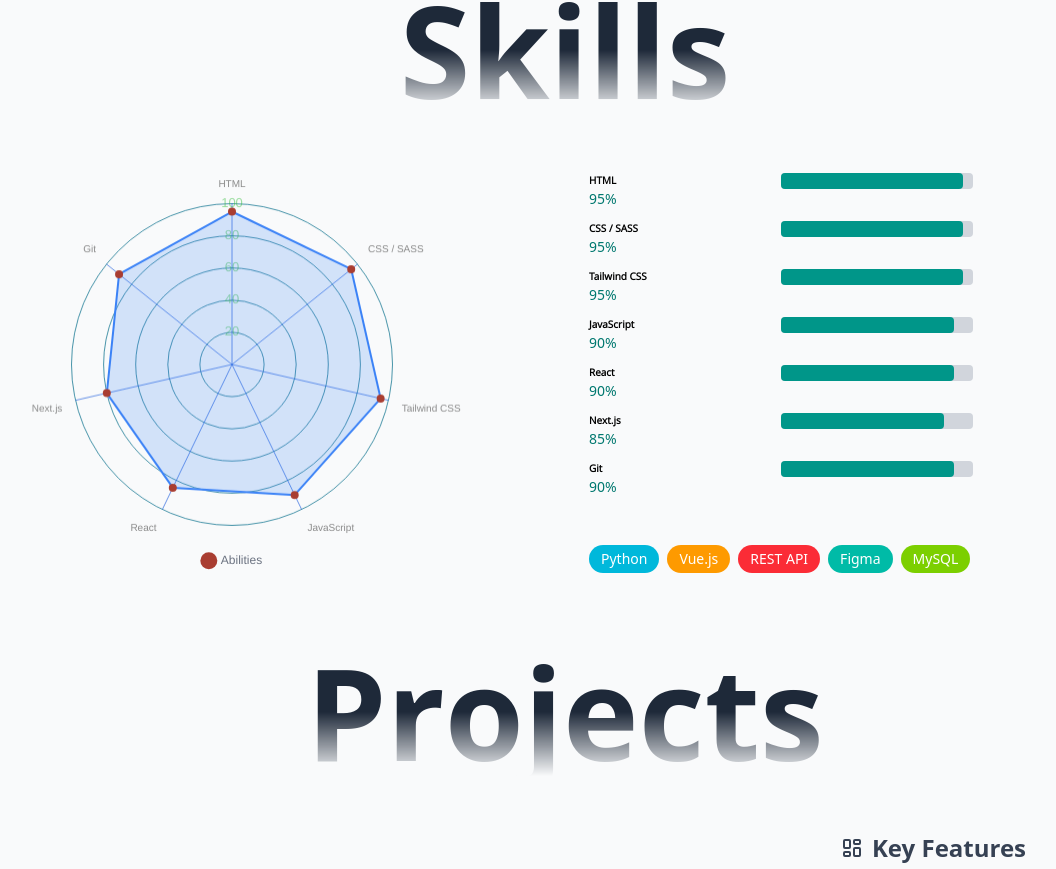
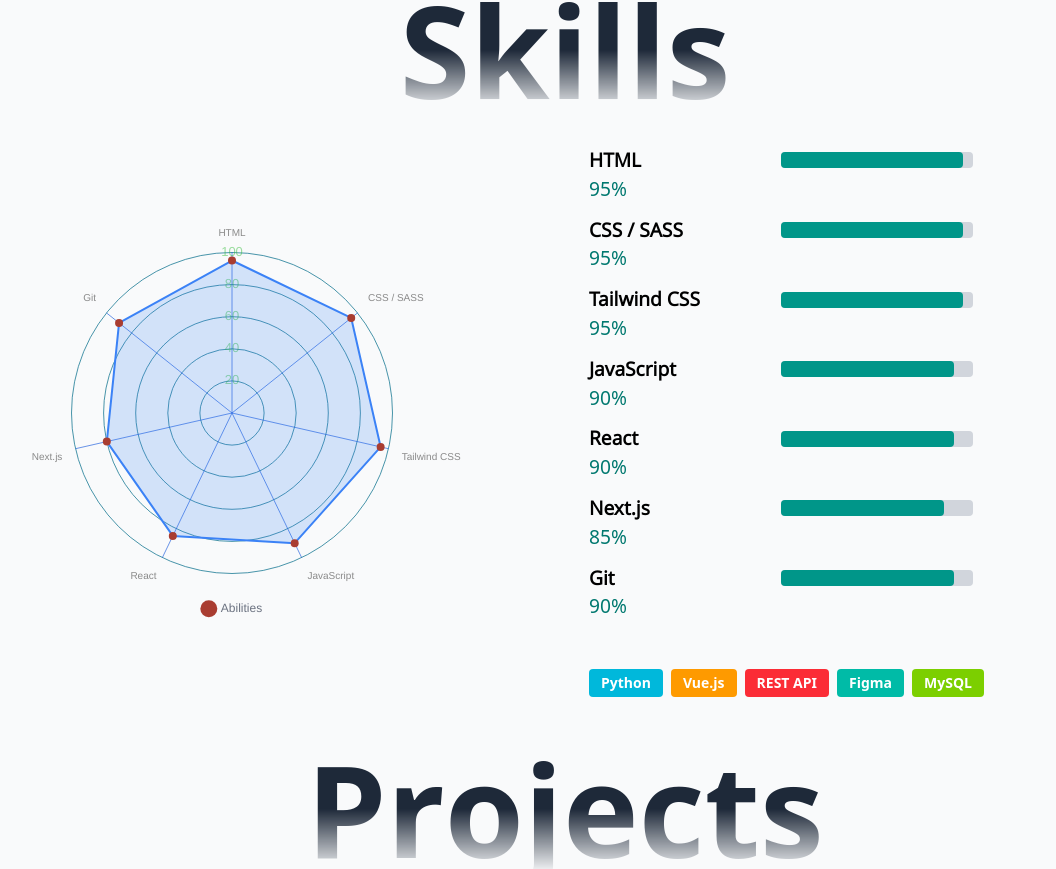
Before and after one commit to Alireza-Hamidi2001/portfolio-next, a Next.js app: page / in a window 1280 px wide. Shown: the part 878-1747 px from the top of the page, without its empty margins (75-1131 px from the left). Built offline with nearby package versions, Linux system fonts and the light colour scheme.

Commit message:
change 2

```diff
--- a/app/_components/ImgURLs.jsx
+++ b/app/_components/ImgURLs.jsx
@@ -4,13 +4,13 @@
     "https://res.cloudinary.com/direu398z/image/upload/v1781422555/Screenshot_1340_gxbkas.png",
     "https://res.cloudinary.com/direu398z/image/upload/v1781422561/Screenshot_1341_pw3bmd.png",
     "https://res.cloudinary.com/direu398z/image/upload/v1781422556/Screenshot_1333_qeafuy.png",
-    "https://res.cloudinary.com/direu398z/image/upload/v1781422554/Screenshot_1338_ciwg84.png", //
+    "https://res.cloudinary.com/direu398z/image/upload/v1789062750/res-1_crio8i.png",
     "https://res.cloudinary.com/direu398z/image/upload/v1781422560/Screenshot_1342_rlqstp.png",
     "https://res.cloudinary.com/direu398z/image/upload/v1781422555/Screenshot_1334_tqdqv8.png",
     "https://res.cloudinary.com/direu398z/image/upload/v1781422566/Screenshot_1343_go3peb.png",
     "https://res.cloudinary.com/direu398z/image/upload/v1781422563/Screenshot_1344_ll87ws.png",
     "https://res.cloudinary.com/direu398z/image/upload/v1781422562/Screenshot_1339_z21ukt.png",
-    "https://res.cloudinary.com/direu398z/image/upload/v1781422578/Screenshot_1345_aqzrtz.png",
-    "https://res.cloudinary.com/direu398z/image/upload/v1781422552/Screenshot_1336_phjcft.png",
+    "https://res.cloudinary.com/direu398z/image/upload/v1789062727/res-3_bprxzx.png",
+    "https://res.cloudinary.com/direu398z/image/upload/v1789062733/res-4_eeferb.png",
     "https://res.cloudinary.com/direu398z/image/upload/v1781422604/Screenshot_1346_yfejjt.png",
 ];
--- a/app/_components/SkillChart.jsx
+++ b/app/_components/SkillChart.jsx
@@ -66,11 +66,11 @@
 
     // Tags data
     const skillTags = [
-        { name: "Python", delay: 0.8, bgColor: "bg-cyan-500" },
-        { name: "Vue.js", delay: 0.9, bgColor: "bg-amber-500" },
-        { name: "REST API", delay: 1, bgColor: "bg-red-500" },
-        { name: "Figma", delay: 1.1, bgColor: "bg-teal-500" },
-        { name: "MySQL", delay: 1.2, bgColor: "bg-lime-500" },
+        { name: "Python", delay: 0.6, bgColor: "bg-cyan-500" },
+        { name: "Vue.js", delay: 0.7, bgColor: "bg-amber-500" },
+        { name: "REST API", delay: 0.8, bgColor: "bg-red-500" },
+        { name: "Figma", delay: 0.9, bgColor: "bg-teal-500" },
+        { name: "MySQL", delay: 1, bgColor: "bg-lime-500" },
     ];
 
     // Chart options
@@ -164,7 +164,7 @@
                                             delay={skill.delay}
                                             className="w-full max-w-sm justify-center text-center sm:text-left grid grid-cols-2 items-center"
                                         >
-                                            <span className="font-open-sans font-bold">
+                                            <span className="font-open-sans font-bold text-[1.2rem]">
                                                 {skill.name}
                                             </span>
                                             <div className="w-40 sm:w-48 bg-gray-300 dark:bg-zinc-700 rounded-sm h-4">
@@ -175,7 +175,7 @@
                                                     }}
                                                 ></div>
                                             </div>
-                                            <span className="text-sm text-teal-700 dark:text-teal-500">
+                                            <span className="text-teal-700 dark:text-teal-500 text-[1.2rem]">
                                                 {skill.percentage}%
                                             </span>
                                         </AnimateOnScroll>
@@ -185,7 +185,7 @@
                         </AnimateOnScroll>
 
                         {/* Skills Tags */}
-                        <div className="flex flex-wrap gap-2 mt-6">
+                        <div className="flex justify-center sm:justify-start flex-wrap gap-1 sm:gap-2 mt-6">
                             {skillTags.map((tag, index) => (
                                 <AnimateOnScroll
                                     key={index}
@@ -194,7 +194,7 @@
                                     className="flex flex-wrap gap-2 mt-6"
                                 >
                                     <span
-                                        className={`${tag.bgColor} px-3 py-1 text-white dark:text-black rounded-full text-xs sm:text-sm`}
+                                        className={`${tag.bgColor} px-3 py-1 text-white dark:text-black rounded-sm text-xs font-semibold sm:text-sm`}
                                     >
                                         {tag.name}
                                     </span>
--- /dev/null
+++ b/app/_components/Spinner.jsx
@@ -0,0 +1,5 @@
+function Spinner() {
+    return <div className="spinner"></div>;
+}
+
+export default Spinner;
--- a/app/_components/restaurantMenu/RestaurantDemo.jsx
+++ b/app/_components/restaurantMenu/RestaurantDemo.jsx
@@ -26,7 +26,7 @@
 
             <div className="w-full mx-auto rounded-xl border border-gray-200 dark:border-gray-700 shadow-sm mb-12 bg-black aspect-video">
                 <iframe
-                    src="https://player.cloudinary.com/embed/?cloud_name=direu398z&public_id=suit-shop_l7zxnq&autoplay=true&muted=true&loop=true&controls=false"
+                    src="https://res.cloudinary.com/direu398z/video/upload/v1789062727/restaurant-NEXTjs-video_dvdlh2.mp4"
                     allow="autoplay; fullscreen; encrypted-media; picture-in-picture"
                     frameBorder="0"
                     className="w-full h-full"
--- a/app/_components/restaurantMenu/RestaurantMenuSection.jsx
+++ b/app/_components/restaurantMenu/RestaurantMenuSection.jsx
@@ -1,14 +1,18 @@
+import { Suspense } from "react";
 import RestaurantDemo from "./RestaurantDemo.jsx";
 import SuitShopDemo from "./RestaurantDemo.jsx";
 import RestaurantFeatures from "./RestaurantFeatures.jsx";
 import SuitShopFeatures from "./RestaurantFeatures.jsx";
+import Spinner from "../Spinner.jsx";
 
 export default function RestaurantMenuSection() {
     return (
         <section className="container mx-auto px-4 mb-16">
             <div className="flex flex-col-reverse md:grid grid-cols-1 items-center md:grid-cols-[2fr_3fr] gap-4">
                 <RestaurantFeatures />
-                <RestaurantDemo />
+                <Suspense fallback={<Spinner />}>
+                    <RestaurantDemo />
+                </Suspense>
             </div>
         </section>
     );
--- a/app/_components/suitShop/SuitShopDemo.jsx
+++ b/app/_components/suitShop/SuitShopDemo.jsx
@@ -1,5 +1,7 @@
+import { Suspense } from "react";
 import { FaCartPlus, FaCheckCircle, FaDatabase, FaLock } from "react-icons/fa";
 import { HiOutlineSparkles } from "react-icons/hi";
+import Spinner from "../Spinner";
 
 export default function SuitShopDemo() {
     return (
@@ -23,7 +25,7 @@
                     </span>
                 </div>
             </div>
-
+            <Suspense fallback={<Spinner />}>
                 <div className="w-full mx-auto rounded-xl border border-gray-200 dark:border-gray-700 shadow-sm mb-12 bg-black aspect-video">
                     <iframe
                         src="https://player.cloudinary.com/embed/?cloud_name=direu398z&public_id=suit-shop_l7zxnq&autoplay=true&muted=true&loop=true&controls=false"
@@ -34,6 +36,7 @@
                         title="Suit Shop Demo Video"
                     />
                 </div>
+            </Suspense>
 
             <div className="text-center mt-8 pt-2 md:pt-4 border-t border-gray-200 dark:border-gray-700">
                 <div className="grid grid-cols-2 md:grid-cols-3 justify-center mb-6 md:mb-0 gap-2 md:gap-6 text-xs text-gray-500 dark:text-gray-400">
--- a/app/_components/suitShop/SuitShopSection.jsx
+++ b/app/_components/suitShop/SuitShopSection.jsx
@@ -1,5 +1,7 @@
+import { Suspense } from "react";
 import SuitShopDemo from "./SuitShopDemo.jsx";
 import SuitShopFeatures from "./SuitShopFeatures";
+import Spinner from "../Spinner.jsx";
 
 export default function SuitShopSection() {
     return (
--- a/app/_styles/globals.css
+++ b/app/_styles/globals.css
@@ -192,6 +192,26 @@
     }
 }
 
+.spinner {
+    margin: 4.75rem auto 1.6rem auto;
+    width: 40px;
+    aspect-ratio: 1;
+    border-radius: 50%;
+    border: 8px solid var(--color-primary-900);
+    border-right-color: var(--color-primary-200);
+    animation: rotate 1s infinite linear;
+}
+
+.spinner-mini {
+    margin: 0;
+    width: 20px;
+    aspect-ratio: 1;
+    border-radius: 50%;
+    border: 2px solid var(--color-primary-200);
+    border-right-color: transparent;
+    animation: rotate 1s infinite linear;
+}
+
 .waving-hand {
     animation: wave 2.5s ease-in-out infinite;
     transform-origin: bottom center;
@@ -217,3 +237,9 @@
     }
 
 }
+
+@keyframes rotate {
+    to {
+        transform: rotate(1turn);
+    }
+}
```
Lines whose indentation alone changed are shown as unchanged.
